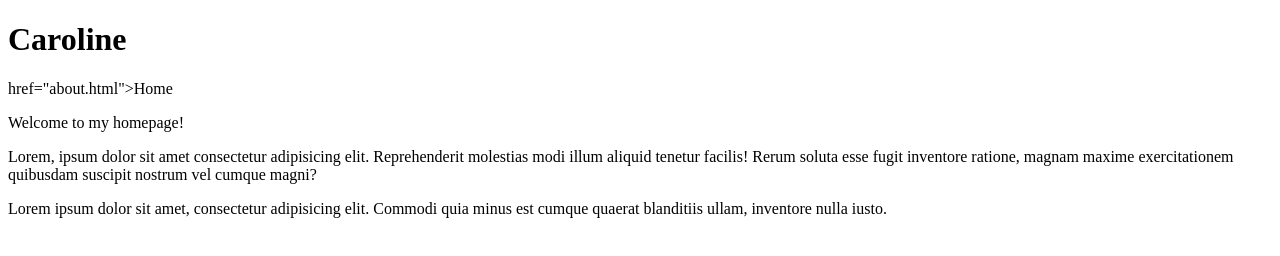
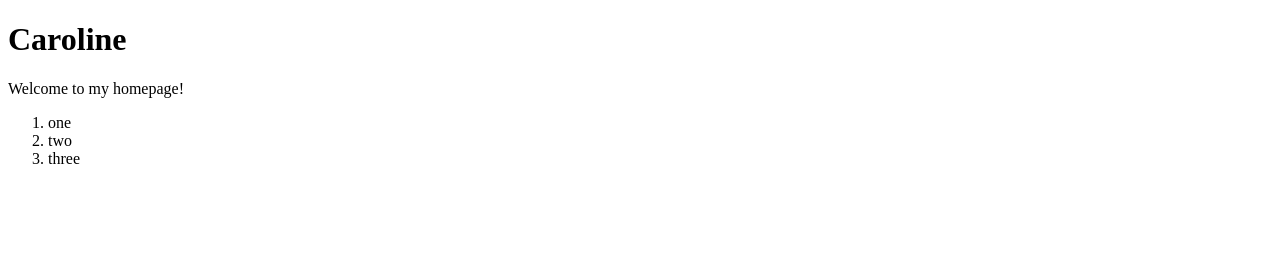
Before and after one commit to carolinebrincks/BranchesDemo, a plain HTML site: page Styles/index.html in a window 1280 px wide. Drawn offline with Linux system fonts and the light colour scheme.

Commit message:
added list

```diff
--- a/Styles/index.html
+++ b/Styles/index.html
@@ -7,9 +7,11 @@
 </head>
 <body>
     <h1>Caroline</h1>
-    <p><a> href="about.html">Home</a></p>
     <p>Welcome to my homepage!</p>
-    <p> Lorem, ipsum dolor sit amet consectetur adipisicing elit. Reprehenderit molestias modi illum aliquid tenetur facilis! Rerum soluta esse fugit inventore ratione, magnam maxime exercitationem quibusdam suscipit nostrum vel cumque magni?</p>
-    <p>Lorem ipsum dolor sit amet, consectetur adipisicing elit. Commodi quia minus est cumque quaerat blanditiis ullam, inventore nulla iusto.</p>
+    <ol>
+        <li>one</li>
+        <li>two</li>
+        <li>three</li>
+    </ol>
 </body>
 </html>
```
